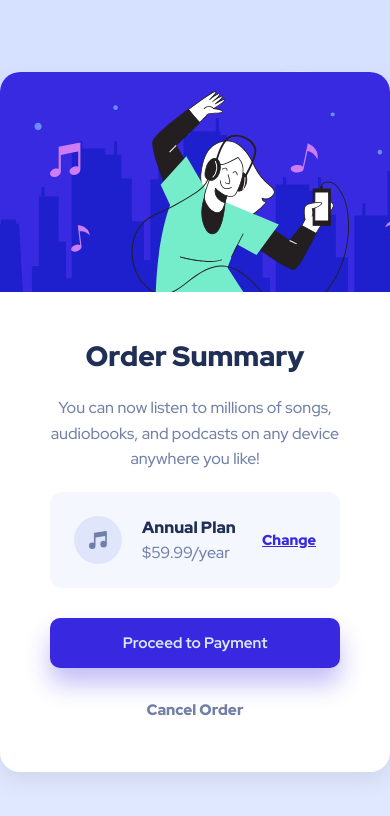
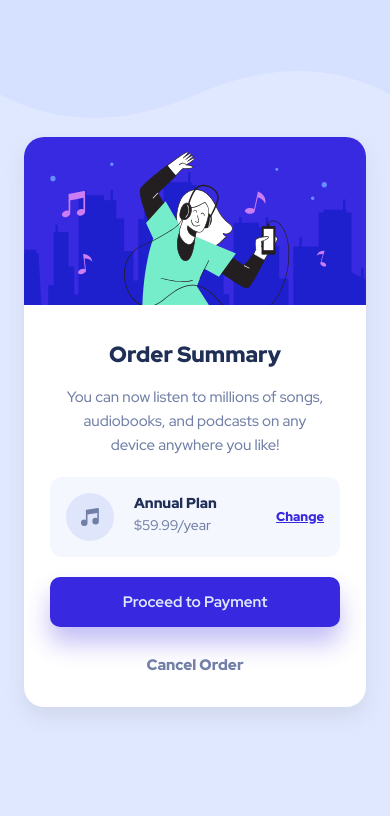
Before and after one commit to munozrc/fm-challenges, a website: page challenges/order-summary-component/index.html in a window 390 px wide. Drawn offline with Linux system fonts and the light colour scheme.

Commit message:
feat: Add responsive media query

```diff
--- a/challenges/order-summary-component/styles.css
+++ b/challenges/order-summary-component/styles.css
@@ -34,6 +34,7 @@ button {
   background-image: url(./images/pattern-background-desktop.svg);
   background-repeat: no-repeat;
   background-size: contain;
+  padding: 24px;
 }
 
 .wrapper__buttons {
@@ -93,6 +94,15 @@ button {
   border-radius: 20px;
   background-color: #FFF;
   box-shadow: 0px 10px 20px rgba(149, 157, 165, 0.2);
+}
+
+.card-hero {
+  width: 100%;
+}
+
+.card-hero > img {
+  width: 100%;
+  object-fit: cover;
 }
 
 .card-content {
@@ -162,3 +172,48 @@ button {
   font-weight: 900;
   color: hsl(223, 47%, 23%);
 }
+
+@media only screen and (max-width: 600px) {
+
+  .wrapper__buttons {
+    gap: 16px;
+  }
+
+  .card-action-titles > p {
+    font-size: 14px;
+  }
+
+  .card-content-title > p {
+    font-size: 15px;
+    padding: 0 10px;
+  }
+
+  .card-content {
+    padding: 30px 26px 20px 26px;
+  }
+
+  .card-content-title {
+    gap: 16px;
+  }
+
+  .card-content-title > h1 {
+    font-size: 22px;
+  }
+
+  .card-action {
+    padding: 16px;
+  }
+
+  .card-action-titles > h4 {
+    font-size: 0.90rem;
+  }
+
+  .card-content-actions {
+    gap: 20px;
+  }
+
+  .btn-link {
+    font-size: 0.8rem;
+  }
+
+}
```
